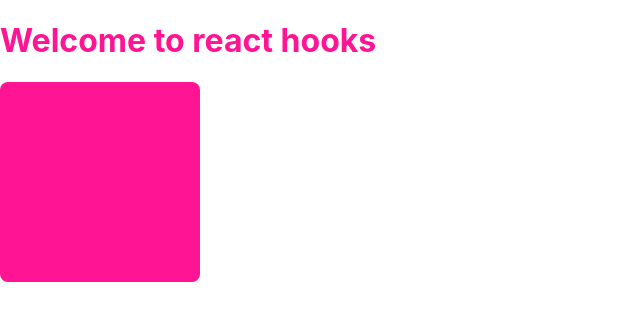
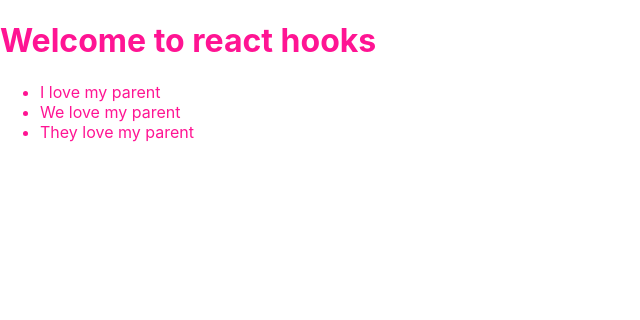
Before and after one commit to tranduchuynh/React-Hooks-Basic, a React (Create React App) app: page / in a window 1280 px wide. Shown: the top 320 px of the page, without its empty margins (0-640 px from the left). Built offline with nearby package versions, Linux system fonts and the light colour scheme.

Commit message:
useState todo list s2

```diff
--- a/src/App.js
+++ b/src/App.js
@@ -1,13 +1,29 @@
 import React from "react";
 import "./App.scss";
-import ColorBox from "./components/ColorBox";
+
+import { useState } from "react";
+import Todolist from "./components/TodoList/Todolist";
 
 function App() {
+  const [todoList, setTodoList] = useState([
+    { id: 1, title: "I love my parent" },
+    { id: 2, title: "We love my parent" },
+    { id: 3, title: "They love my parent" },
+  ]);
+
+  function handleTodoClick(todo) {
+    const index = todoList.findIndex((x) => x.id === todo.id);
+    if (index < 0) return;
+
+    const newTodoList = [...todoList];
+    newTodoList.splice(index, 1);
+    setTodoList(newTodoList);
+  }
+
   return (
     <div className="app">
       <h1>Welcome to react hooks</h1>
-
-      <ColorBox />
+      <Todolist todos={todoList} onTodoClick={handleTodoClick} />
     </div>
   );
 }
--- a/src/components/ColorBox.jsx
+++ b/src/components/ColorBox/ColorBox.jsx
@@ -1,9 +1,6 @@
 import React from "react";
-import PropTypes from "prop-types";
 import { useState } from "react";
 import "./ColorBox.scss";
-
-ColorBox.propTypes = {};
 
 function getRandomColor() {
   const COLOR_LIST = ["deeppink", "green", "yellow", "black", "blue"];
--- /dev/null
+++ b/src/components/TodoList/Todolist.jsx
@@ -0,0 +1,33 @@
+import React from "react";
+import PropTypes from "prop-types";
+
+Todolist.propTypes = {
+  todos: PropTypes.array,
+  onTodoClick: PropTypes.func,
+};
+
+Todolist.defaultProps = {
+  todos: [],
+  onTodoClick: null,
+};
+
+function Todolist(props) {
+  const { todos, onTodoClick } = props;
+
+  function handleClick(todo) {
+    if (onTodoClick) {
+      onTodoClick(todo);
+    }
+  }
+  return (
+    <ul className="todo-list">
+      {todos.map((todo) => (
+        <li key={todo.id} onClick={() => handleClick(todo)}>
+          {todo.title}
+        </li>
+      ))}
+    </ul>
+  );
+}
+
+export default Todolist;
```
Also changed, not shown: src/components/ColorBox/ColorBox.scss (renamed from src/components/ColorBox.scss).
